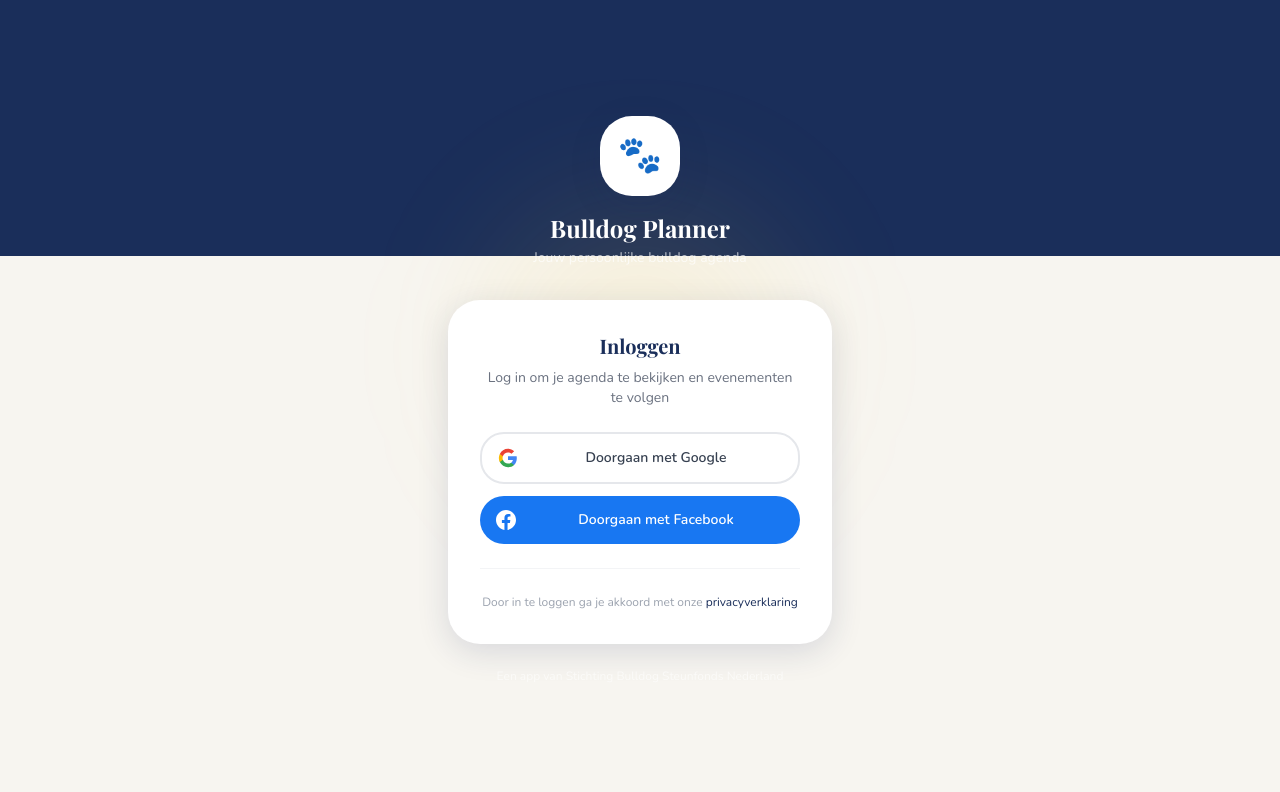
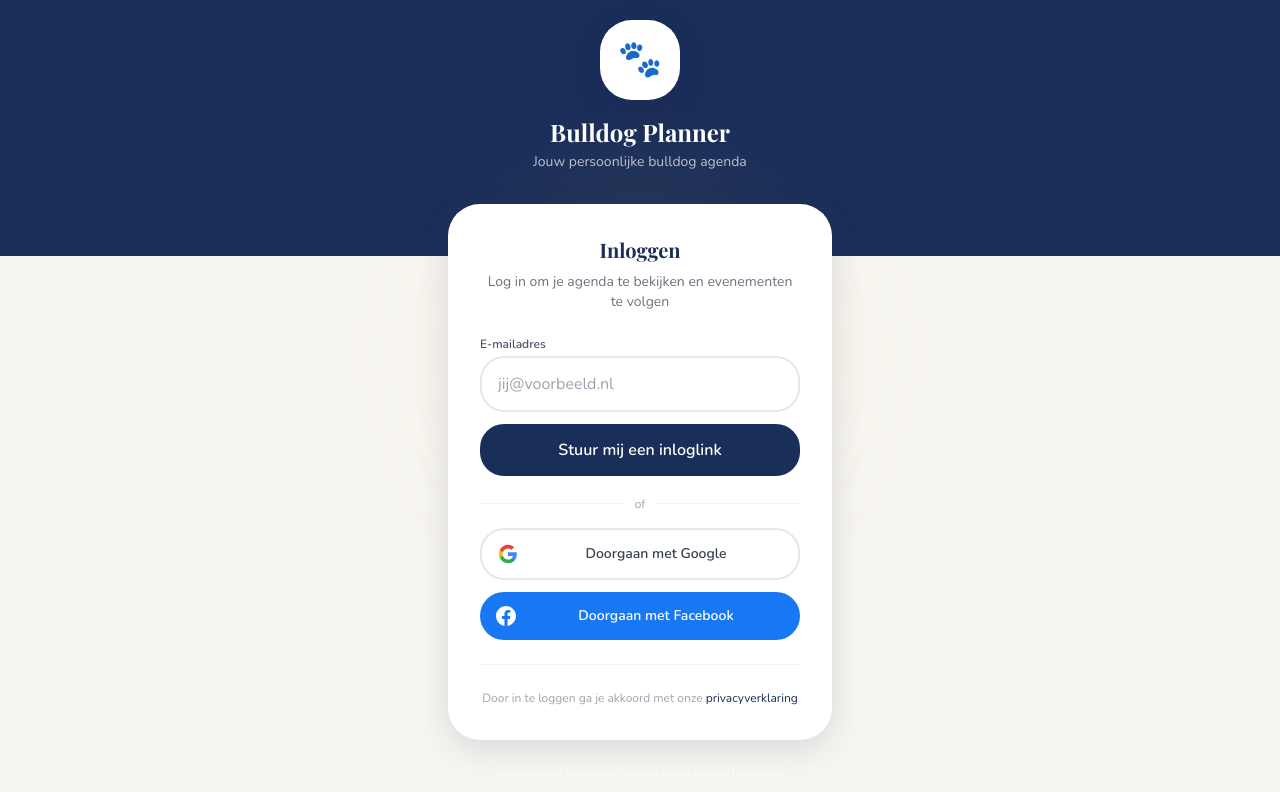
Before and after one commit to michielpetersenmp-cmd/bulldog-planner, a Next.js app: page /login in a window 1280 px wide. Shown: the top 792 px of the page. Built offline with nearby package versions, Linux system fonts and the light colour scheme; no server answers; a web font is replaced by a local one.

Commit message:
Planner: inloggen via e-maillink toevoegen

```diff
--- a/src/app/login/page.tsx
+++ b/src/app/login/page.tsx
@@ -7,8 +7,30 @@ import { createClient } from "@/lib/supabase";
 export default function LoginPage() {
   const [loading, setLoading] = useState<string | null>(null);
   const [error, setError] = useState("");
+  const [email, setEmail] = useState("");
+  const [message, setMessage] = useState("");
 
   const supabase = createClient();
+
+  async function loginMetEmail(e: React.FormEvent) {
+    e.preventDefault();
+    if (!email.trim()) return;
+    setLoading("email");
+    setError("");
+    setMessage("");
+    const { error } = await supabase.auth.signInWithOtp({
+      email: email.trim(),
+      options: {
+        emailRedirectTo: `${window.location.origin}/auth/callback`,
+      },
+    });
+    if (error) {
+      setError(error.message);
+    } else {
+      setMessage("We hebben een inloglink naar je e-mailadres gestuurd.");
+    }
+    setLoading(null);
+  }
 
   async function loginMetGoogle() {
     setLoading("google");
@@ -81,6 +103,39 @@ export default function LoginPage() {
             </div>
           )}
 
+          {message && (
+            <div className="mb-4 p-3 bg-green-50 border border-green-200 rounded-xl text-green-700 text-sm text-center">
+              {message}
+            </div>
+          )}
+
+          <form onSubmit={loginMetEmail} className="space-y-3 mb-5">
+            <div>
+              <label className="block text-xs font-semibold text-gray-600 mb-1">E-mailadres</label>
+              <input
+                type="email"
+                value={email}
+                onChange={(e) => setEmail(e.target.value)}
+                placeholder="jij@voorbeeld.nl"
+                className="w-full px-4 py-3.5 border-2 border-gray-200 rounded-2xl outline-none focus:border-primary text-base"
+                required
+              />
+            </div>
+            <button
+              type="submit"
+              disabled={loading !== null}
+              className="w-full px-4 py-3.5 bg-primary text-white rounded-2xl font-semibold disabled:opacity-60"
+            >
+              {loading === "email" ? "Versturen..." : "Stuur mij een inloglink"}
+            </button>
+          </form>
+
+          <div className="flex items-center gap-3 mb-4">
+            <div className="h-px bg-gray-100 flex-1" />
+            <span className="text-xs text-gray-400">of</span>
+            <div className="h-px bg-gray-100 flex-1" />
+          </div>
+
           <div className="space-y-3">
             {/* Google */}
             <button
```
